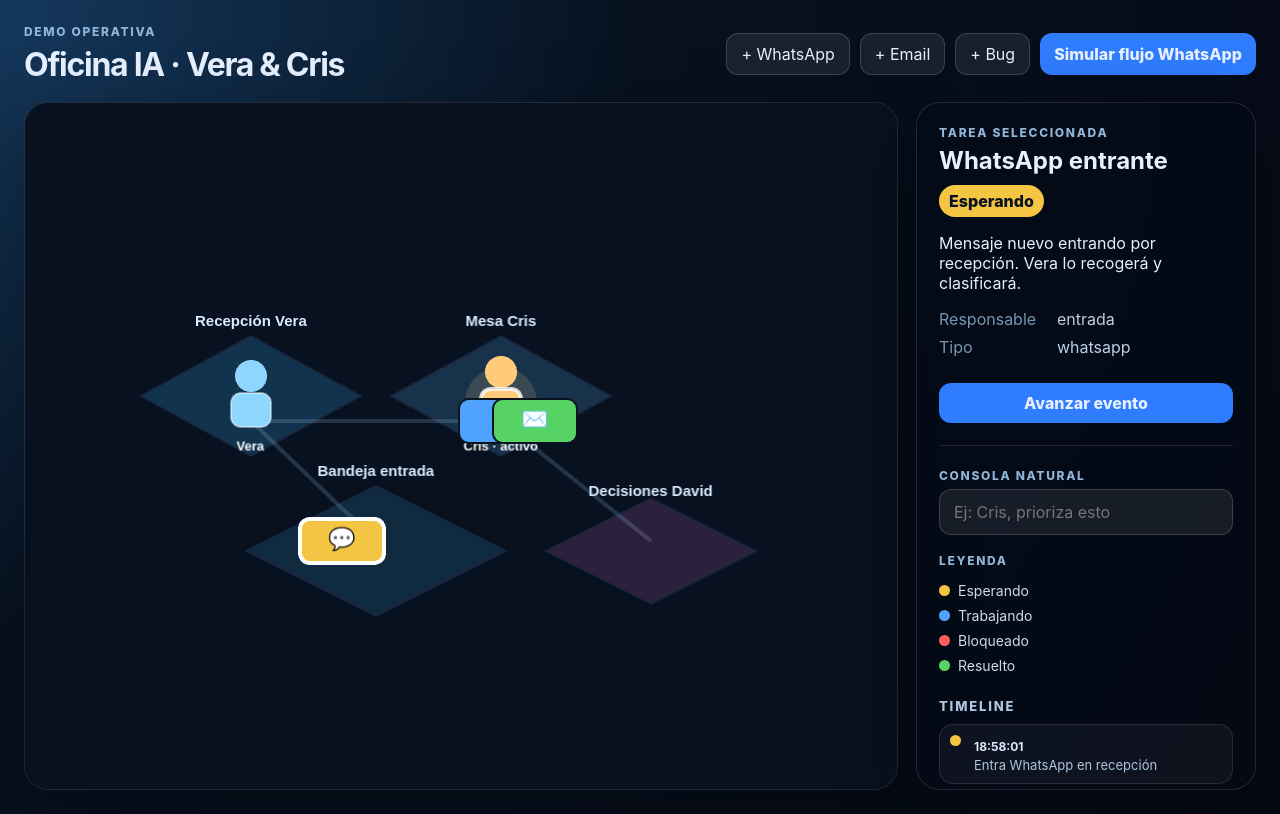
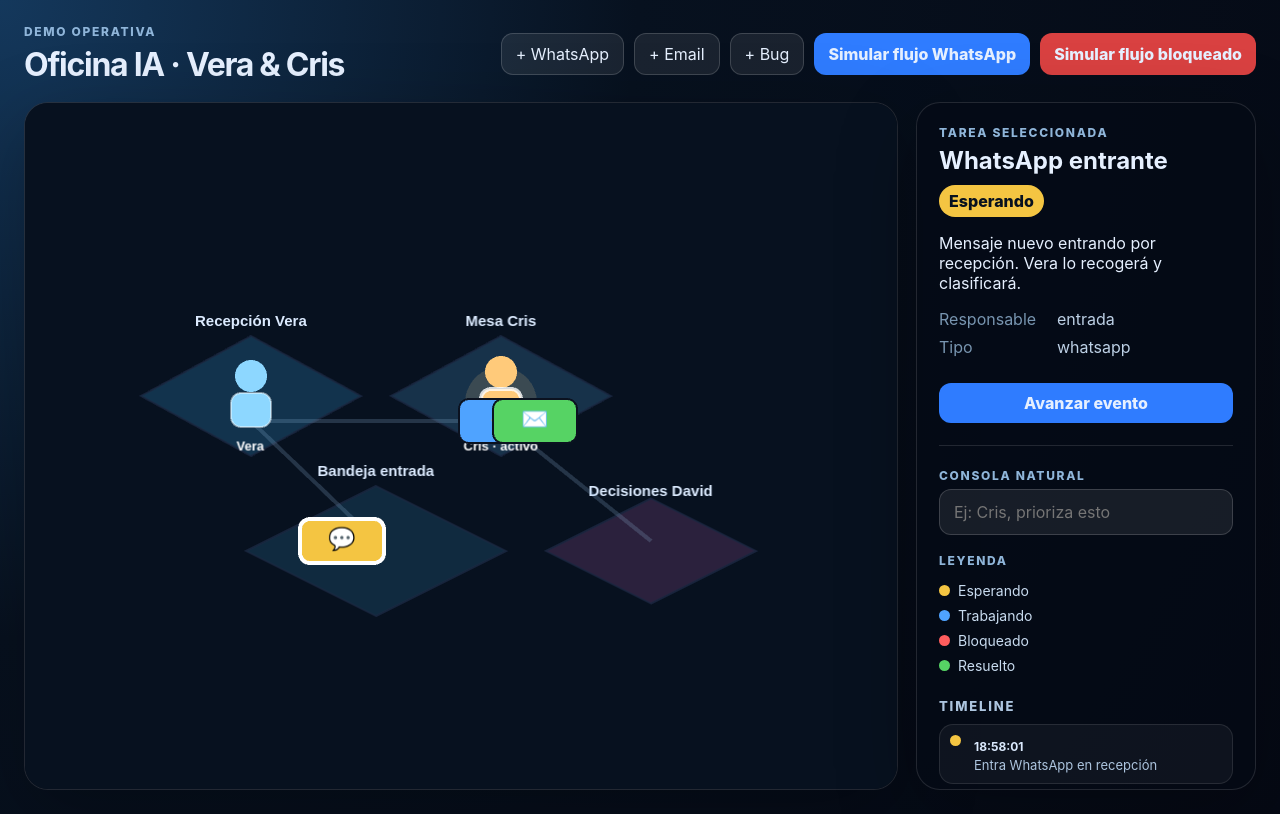
Before and after one commit to Softradis/pixel-agents-web, a React (Vite) app: page / in a window 1280 px wide. Built offline with nearby package versions, Linux system fonts and the light colour scheme.

Commit message:
feat: add blocked decision flow simulation

```diff
--- a/src/main.tsx
+++ b/src/main.tsx
@@ -122,7 +122,7 @@ function drawOffice(canvas: HTMLDivElement, tasks: OfficeTask[], selectedId: num
     paths.stroke({ width: 4, color: 0x8fb5d9, alpha: 0.22 });
     stage.addChild(paths);
 
-    const activeOwners = new Set(tasks.flatMap((task) => [task.reactingOwner, task.status === 'trabajando' ? task.owner : undefined]).filter(Boolean) as Owner[]);
+    const activeOwners = new Set(tasks.flatMap((task) => [task.reactingOwner, task.status === 'trabajando' || task.status === 'bloqueado' ? task.owner : undefined]).filter(Boolean) as Owner[]);
     const agents = [
       ['Vera', positions.vera.x, positions.vera.y - 30, 0x8dd7ff, 'vera'],
       ['Cris', positions.cris.x, positions.cris.y - 30, 0xffca7a, 'cris'],
@@ -143,6 +143,13 @@ function drawOffice(canvas: HTMLDivElement, tasks: OfficeTask[], selectedId: num
       nameText.position.set(x, y + 55);
       stage.addChild(nameText);
     });
+
+    if (activeOwners.has('decision')) {
+      const decisionPulse = new Graphics();
+      decisionPulse.roundRect(positions.decision.x - 80, positions.decision.y - 44, 160, 88, 18)
+        .stroke({ width: 5, color: 0xff5d5d, alpha: 0.75 });
+      stage.addChild(decisionPulse);
+    }
 
     const movingSprites: { card: Graphics; icon: Text; from: { x: number; y: number }; to: { x: number; y: number }; started: number }[] = [];
 
@@ -278,6 +285,41 @@ function App() {
     });
   }
 
+
+  function startBlockedFlow() {
+    const id = Date.now();
+    const flow: OfficeTask[] = [
+      { id, title: 'WhatsApp bloqueado', kind: 'whatsapp', status: 'esperando', owner: 'entrada', detail: 'Entra un WhatsApp que acabará necesitando decisión humana.' },
+      { id, title: 'WhatsApp bloqueado', kind: 'whatsapp', status: 'trabajando', fromOwner: 'entrada', reactingOwner: 'vera', pauseLabel: 'clasificando…', owner: 'vera', detail: 'Vera clasifica el mensaje y detecta que es técnico.' },
+      { id, title: 'WhatsApp bloqueado', kind: 'whatsapp', status: 'trabajando', fromOwner: 'vera', reactingOwner: 'cris', pauseLabel: 'diagnosticando…', owner: 'cris', detail: 'Cris analiza la tarea, pero falta una decisión de David.' },
+      { id, title: 'Necesita decisión', kind: 'decision', status: 'bloqueado', fromOwner: 'cris', reactingOwner: 'decision', pauseLabel: 'necesita decisión', owner: 'decision', detail: 'Bloqueado: necesita decisión de David antes de continuar.' },
+    ];
+    const notes = [
+      'Entra tarea que puede bloquearse',
+      'Vera clasifica la tarea',
+      'Vera deriva a Cris',
+      'Cris bloquea: necesita decisión de David',
+    ];
+    setSelectedId(id);
+    flow.forEach((snapshot, step) => {
+      window.setTimeout(() => {
+        setTasks((current) => {
+          const exists = current.some((task) => task.id === id);
+          return exists ? current.map((task) => task.id === id ? snapshot : task) : [...current, snapshot];
+        });
+        setTimeline((current) => [
+          { id: Date.now() + step, text: notes[step], status: snapshot.status, at: nowTime() },
+          ...current,
+        ].slice(0, 8));
+        if (step < flow.length - 1) {
+          window.setTimeout(() => {
+            setTasks((current) => current.map((task) => task.id === id ? { ...task, fromOwner: undefined, reactingOwner: undefined, pauseLabel: undefined } : task));
+          }, 950);
+        }
+      }, step * 1250);
+    });
+  }
+
   function addTask(kind: OfficeTask['kind']) {
     const id = Date.now();
     const title = kind === 'whatsapp' ? 'WhatsApp entrante' : kind === 'email' ? 'Email nuevo' : kind === 'bug' ? 'Bug servidor' : 'Decisión pendiente';
@@ -304,6 +346,7 @@ function App() {
           <button onClick={() => addTask('email')}>+ Email</button>
           <button onClick={() => addTask('bug')}>+ Bug</button>
           <button className="primary small" onClick={startWhatsAppFlow}>Simular flujo WhatsApp</button>
+          <button className="danger small" onClick={startBlockedFlow}>Simular flujo bloqueado</button>
         </div>
       </header>
       <section className="layout">
--- a/src/style.css
+++ b/src/style.css
@@ -46,3 +46,6 @@ i.resuelto { background: #56d364; }
 .timeline p { color: #adc5df; margin: 2px 0 0; font-size: 13px; }
 
 button.small { width: auto; margin-top: 0; padding-inline: 14px; }
+
+button.danger { background: #d94141; border: 0; font-weight: 800; }
+button.danger:hover { background: #ef5555; }
```
Also changed, not shown: 1 other file (tests, documents, lock files or other folders).
